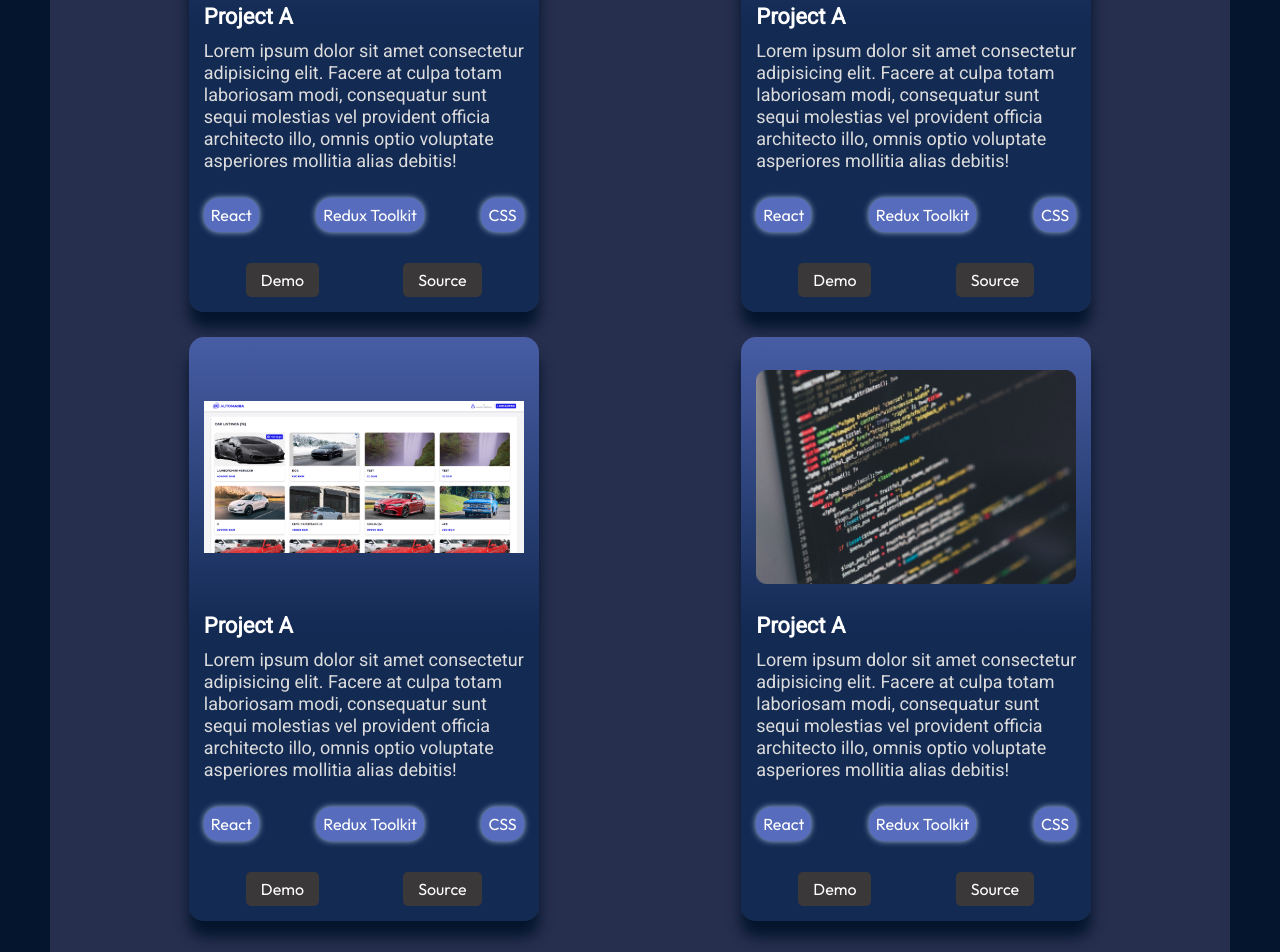
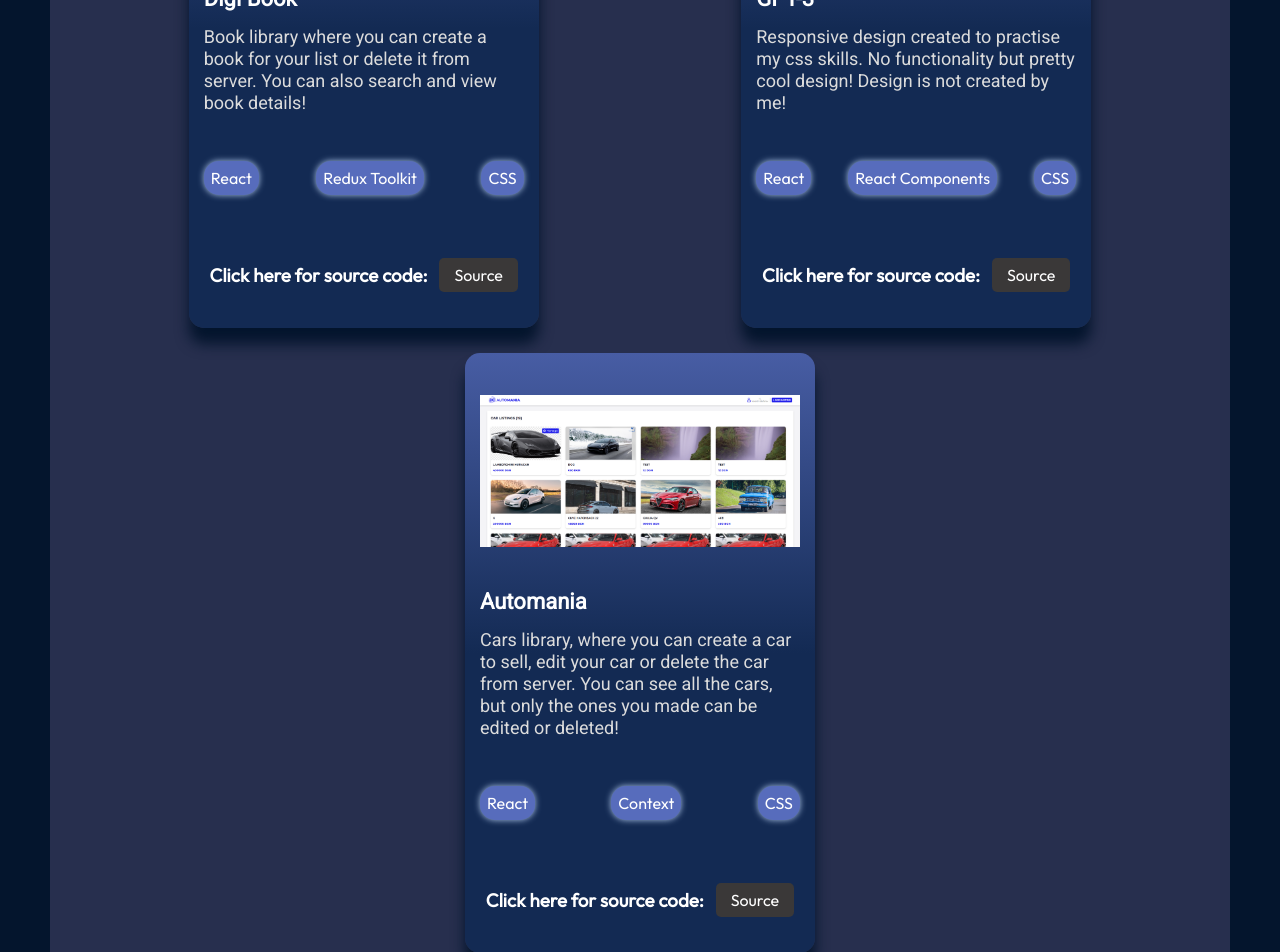
Before and after one commit to Valsun10/portfolio, a React (Vite) app: page / in a window 1280 px wide. Shown: the part 3480-4432 px from the top of the page. Built offline with nearby package versions, Linux system fonts and the light colour scheme.

Commit message:
creating seperate component for the projects, also fixing some responsive issues in about section

```diff
--- a/src/components/About/About.module.css
+++ b/src/components/About/About.module.css
@@ -119,6 +119,7 @@
 @media screen and (max-width: 600px) {
   .item_content h1 {
     font-size: 16px;
+    padding-bottom: 0;
   }
 
   .item_content p {
@@ -130,10 +131,15 @@
     height: 300px;
     object-fit: contain;
     padding-right: 15px;
+    margin-top: -55px;
   }
 
   .about_right {
-    padding-top: 10px;
+    padding-top: 00px;
+  }
+
+  .about_left {
+    padding: 0;
   }
 
   .about_right_item img {
--- a/src/components/Footer/Footer.jsx
+++ b/src/components/Footer/Footer.jsx
@@ -8,7 +8,7 @@ const Footer = () => {
     <footer className={styles.footer}>
       <div className={styles.footer_left}>
         <h1>Contact</h1>
-        <h3>Fell free to reach out!</h3>
+        <h3>Feel free to reach out!</h3>
       </div>
       <div className={styles.footer_right}>
         <div>
--- a/src/components/Footer/Footer.module.css
+++ b/src/components/Footer/Footer.module.css
@@ -57,5 +57,6 @@
 
   .footer_left h3 {
     font-size: 40px;
+    text-align: center;
   }
 }
--- /dev/null
+++ b/src/components/ProjectsPage/ProjectItem.jsx
@@ -0,0 +1,26 @@
+import styles from "./ProjectsPage.module.css";
+
+const ProjectItem = ({ img, description, title, frameworks, source }) => {
+  return (
+    <div className={styles.project_item}>
+      <div className={styles.project_title}>
+        <img src={img} alt="project image" />
+        <h1>{title}</h1>
+        <p>{description}</p>
+      </div>
+      <div className={styles.project_item_technique}>
+        <span>{frameworks[0]}</span>
+        <span>{frameworks[1]}</span>
+        <span>{frameworks[2]}</span>
+      </div>
+      <div className={styles.project_item_links}>
+        <h3>Click here for source code:</h3>
+        <a href={source} target="_blank">
+          Source
+        </a>
+      </div>
+    </div>
+  );
+};
+
+export default ProjectItem;
--- a/src/components/ProjectsPage/ProjectsPage.jsx
+++ b/src/components/ProjectsPage/ProjectsPage.jsx
@@ -1,90 +1,33 @@
 import styles from "./ProjectsPage.module.css";
-import projectImg from "../../assets/projects/project.png";
-import digibook from "../../assets/projects/digibook.png";
-import gpt from "../../assets/projects/gpt.png";
-import automania from "../../assets/projects/automania.png";
+import { projects } from "../../utils";
+import ProjectItem from "./ProjectItem";
 
 const ProjectsPage = () => {
   return (
     <section id="projects" className={styles.projects}>
       <h1>Projects</h1>
       <div className={styles.projects_container}>
-        <div className={styles.project_item}>
-          <img src={digibook} alt="project image" />
-          <h1>Project A</h1>
-          <p>
-            Lorem ipsum dolor sit amet consectetur adipisicing elit. Facere at
-            culpa totam laboriosam modi, consequatur sunt sequi molestias vel
-            provident officia architecto illo, omnis optio voluptate asperiores
-            mollitia alias debitis!
-          </p>
-          <div className={styles.project_item_technique}>
-            <span>React</span>
-            <span>Redux Toolkit</span>
-            <span>CSS</span>
-          </div>
-          <div className={styles.project_item_links}>
-            <a href="#">Demo</a>
-            <a href="#">Source</a>
-          </div>
-        </div>
-        <div className={styles.project_item}>
-          <img src={gpt} alt="project image" />
-          <h1>Project A</h1>
-          <p>
-            Lorem ipsum dolor sit amet consectetur adipisicing elit. Facere at
-            culpa totam laboriosam modi, consequatur sunt sequi molestias vel
-            provident officia architecto illo, omnis optio voluptate asperiores
-            mollitia alias debitis!
-          </p>
-          <div className={styles.project_item_technique}>
-            <span>React</span>
-            <span>Redux Toolkit</span>
-            <span>CSS</span>
-          </div>
-          <div className={styles.project_item_links}>
-            <a href="#">Demo</a>
-            <a href="#">Source</a>
-          </div>
-        </div>
-        <div className={styles.project_item}>
-          <img src={automania} alt="project image" />
-          <h1>Project A</h1>
-          <p>
-            Lorem ipsum dolor sit amet consectetur adipisicing elit. Facere at
-            culpa totam laboriosam modi, consequatur sunt sequi molestias vel
-            provident officia architecto illo, omnis optio voluptate asperiores
-            mollitia alias debitis!
-          </p>
-          <div className={styles.project_item_technique}>
-            <span>React</span>
-            <span>Redux Toolkit</span>
-            <span>CSS</span>
-          </div>
-          <div className={styles.project_item_links}>
-            <a href="#">Demo</a>
-            <a href="#">Source</a>
-          </div>
-        </div>
-        <div className={styles.project_item}>
-          <img src={projectImg} alt="project image" />
-          <h1>Project A</h1>
-          <p>
-            Lorem ipsum dolor sit amet consectetur adipisicing elit. Facere at
-            culpa totam laboriosam modi, consequatur sunt sequi molestias vel
-            provident officia architecto illo, omnis optio voluptate asperiores
-            mollitia alias debitis!
-          </p>
-          <div className={styles.project_item_technique}>
-            <span>React</span>
-            <span>Redux Toolkit</span>
-            <span>CSS</span>
-          </div>
-          <div className={styles.project_item_links}>
-            <a href="#">Demo</a>
-            <a href="#">Source</a>
-          </div>
-        </div>
+        <ProjectItem
+          title={projects[0].title}
+          description={projects[0].description}
+          frameworks={projects[0].frameworks}
+          img={projects[0].img}
+          source={projects[0].source}
+        />
+        <ProjectItem
+          title={projects[1].title}
+          description={projects[1].description}
+          frameworks={projects[1].frameworks}
+          img={projects[1].img}
+          source={projects[1].source}
+        />
+        <ProjectItem
+          title={projects[2].title}
+          description={projects[2].description}
+          frameworks={projects[2].frameworks}
+          img={projects[2].img}
+          source={projects[2].source}
+        />
       </div>
     </section>
   );
--- a/src/components/ProjectsPage/ProjectsPage.module.css
+++ b/src/components/ProjectsPage/ProjectsPage.module.css
@@ -31,28 +31,37 @@
   flex-direction: column;
   max-width: 350px;
   width: 100%;
+  height: 600px;
   align-items: flex-start;
   justify-content: flex-start;
-  gap: 11px;
+  gap: 15px;
   padding: 15px;
   border-radius: 15px;
   box-shadow: 0px 16px 14px 0px #04152d;
   background: linear-gradient(180deg, #576cbc -14.75%, #132a53 50.1%);
 }
 
-.project_item img {
+.project_title {
+  display: flex;
+  flex-direction: column;
+  gap: 15px;
+  width: 100%;
+  height: 65%;
+}
+
+.project_title img {
   width: 100%;
   height: 250px;
   object-fit: contain;
 }
 
-.project_item > h1 {
+.project_title > h1 {
   font-size: 22px;
   font-family: var(--font-robot);
   color: var(--color-text);
 }
 
-.project_item p {
+.project_title p {
   font-size: 18px;
   font-family: var(--font-robot);
   color: gainsboro;
@@ -61,9 +70,11 @@
 
 .project_item_technique {
   width: 100%;
+  height: 15%;
   display: flex;
   justify-content: space-between;
-  padding-top: 15px;
+  align-items: center;
+  padding-top: 25px;
 }
 
 .project_item_technique span {
@@ -76,9 +87,15 @@
 
 .project_item_links {
   width: 100%;
+  height: 20%;
   display: flex;
   justify-content: space-around;
+  align-items: center;
   padding-top: 20px;
+}
+
+.project_item_links h3 {
+  color: var(--color-text);
 }
 
 .project_item_links a {
@@ -93,3 +110,9 @@
   transform: scale(1.1);
   color: gainsboro;
 }
+
+@media screen and (max-width: 650px) {
+  .project_item_links h3 {
+    font-size: 13px;
+  }
+}
--- a/src/utils.js
+++ b/src/utils.js
@@ -9,6 +9,9 @@ import reduxImg from "./assets/skills/redux.png";
 import reactTablesImg from "./assets/skills/reacttable.png";
 import vscImg from "./assets/skills/visual-studio.png";
 import bootstrapImg from "./assets/skills/bootstrap.png";
+import gpt from "./assets/projects/gpt.png";
+import automania from "./assets/projects/automania.png";
+import digibook from "./assets/projects/digibook.png";
 
 const skills = [
   {
@@ -57,4 +60,31 @@ const skills = [
   },
 ];
 
+export const projects = [
+  {
+    title: "Digi Book",
+    img: digibook,
+    description:
+      "Book library where you can create a book for your list or delete it from server. You can also search and view book details!",
+    frameworks: ["React", "Redux Toolkit", "CSS"],
+    source: "https://github.com/Valsun10/DigiBooks",
+  },
+  {
+    title: "GPT-3",
+    img: gpt,
+    description:
+      "Responsive design created to practise my css skills. No functionality but pretty cool design! Design is not created by me!",
+    frameworks: ["React", "React Components", "CSS"],
+    source: "https://github.com/Valsun10/gpt",
+  },
+  {
+    title: "Automania",
+    img: automania,
+    description:
+      "Cars library, where you can create a car to sell, edit your car or delete the car from server. You can see all the cars, but only the ones you made can be edited or deleted!",
+    frameworks: ["React", "Context", "CSS"],
+    source: "https://github.com/Valsun10/automania",
+  },
+];
+
 export default skills;
```
